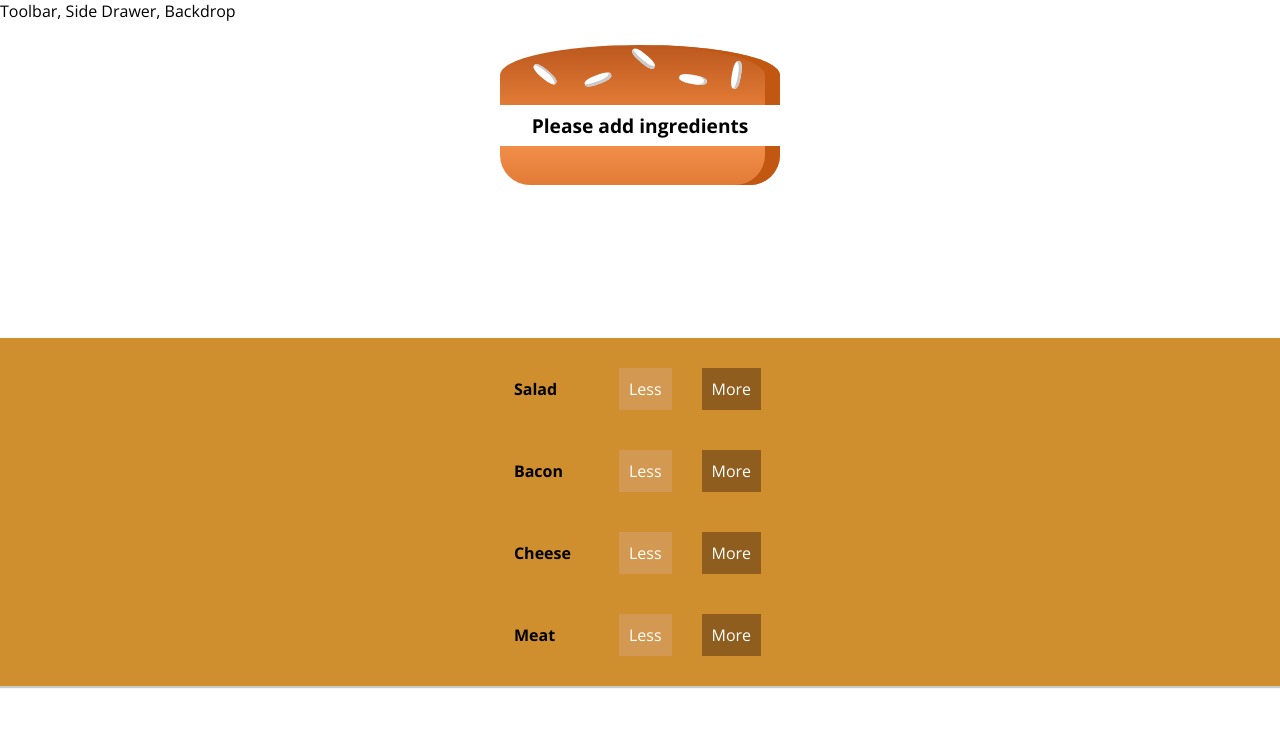
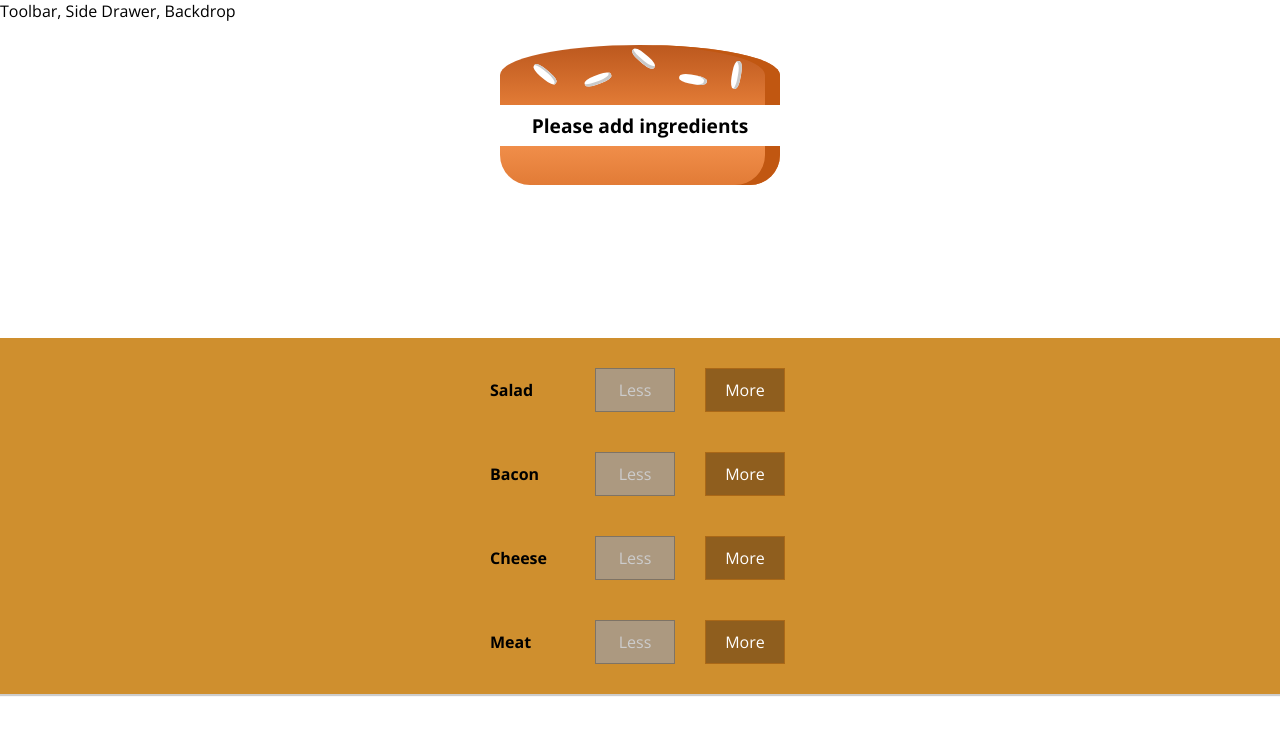
Before and after one commit to smarigowda/burger-builder-revision, a React app: page / in a window 1280 px wide. Shown: the top 734 px of the page. Built offline with nearby package versions, Linux system fonts and the light colour scheme.

Commit message:
BUR-5 remove handler and disable logic

```diff
--- a/src/components/Burger/BuildControl/BuildControl.js
+++ b/src/components/Burger/BuildControl/BuildControl.js
@@ -4,8 +4,8 @@ import classes from './BuildControl.css';
 const buildControl = props => (
   <div className={classes.BuildControl}>
     <div className={classes.Label}>{props.label}</div>
-    <div className={classes.Less} onClick={props.removeHandler}>Less</div>
-    <div className={classes.More} onClick={props.addHandler}>More</div>
+    <button className={classes.Less} onClick={props.removeHandler} disabled={props.isDisabled}>Less</button>
+    <button className={classes.More} onClick={props.addHandler}>More</button>
   </div>
 );
 
--- a/src/components/Burger/BuildControls/BuildControls.js
+++ b/src/components/Burger/BuildControls/BuildControls.js
@@ -16,7 +16,8 @@ const buildControls = props => (
                 key={d.label}
                 label={d.label}
                 addHandler={ () => props.addHandler(d.type) }
-                removeHandler = { () => props.removeHandler(d.type)} />
+                removeHandler = { () => props.removeHandler(d.type)}
+                isDisabled={props.disabledInfo[d.type]} />
     })}
   </div>
 );
--- a/src/containers/BurgerBuilder/BurgerBuilder.js
+++ b/src/containers/BurgerBuilder/BurgerBuilder.js
@@ -52,12 +52,20 @@ class BurgerBuilder extends Component {
   }
 
   render() {
+    const disabledInfo = {
+      ...this.state.ingredients
+    };
+
+    for (const key in disabledInfo ) {
+      disabledInfo[key] = disabledInfo[key] <=0; //?
+    }
     return (
        <Aux>
          <Burger ingredients={this.state.ingredients}/>
          <BuildControls
             addHandler={this.addHandler}
             removeHandler={this.removeHandler}
+            disabledInfo={disabledInfo}
           />
        </Aux>
     )
```
Also changed, not shown: 1 other file (tests, documents, lock files or other folders).
